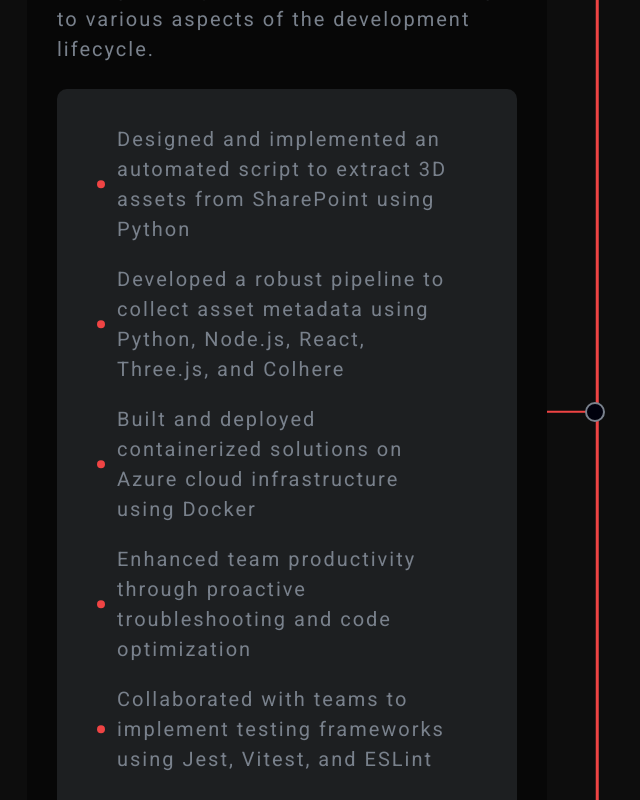
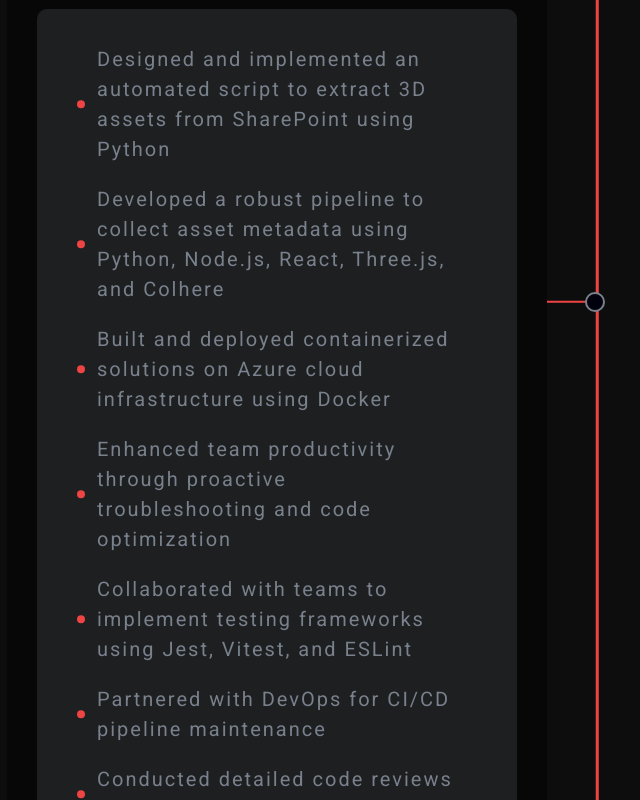
Before and after one commit to Babywise/islamahmed.ca, a React (Vite) app: page / in a window 1280 px wide. Shown: the part 1291-2091 px from the top of the page, without its empty margins (43-683 px from the left). Built offline with nearby package versions, Linux system fonts and the light colour scheme.

Commit message:
IA-72 removed section styling

```diff
--- a/src/pages/home/Home.css
+++ b/src/pages/home/Home.css
@@ -35,9 +35,4 @@
     /* Typography */
     @apply text-2xl font-bold;
   }
-
-  /* Timeline Section Styles */
-  .timeline-section {
-    @apply mx-auto max-w-6xl px-4 py-16;
-  }
 }
```
